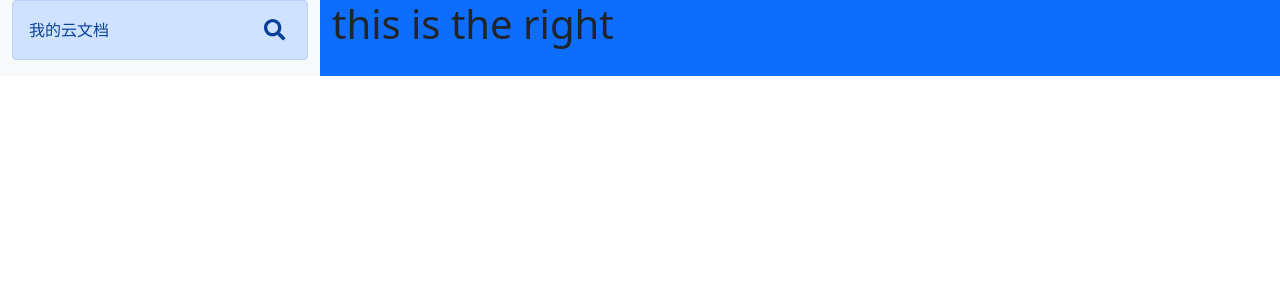
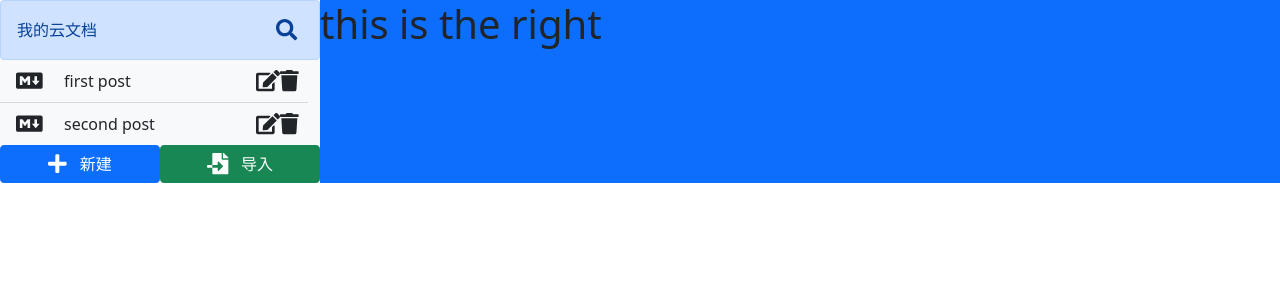
Before and after one commit to yk2001525/Cloud-Doc, a React (Create React App) app: page / in a window 1280 px wide. Shown: the top 300 px of the page. Built offline with nearby package versions, Linux system fonts and the light colour scheme.

Commit message:
08月23日17:15:56

```diff
--- a/package.json
+++ b/package.json
@@ -5,6 +5,7 @@
   "private": true,
   "dependencies": {
     "@fortawesome/fontawesome-svg-core": "^1.2.36",
+    "@fortawesome/free-brands-svg-icons": "^5.15.4",
     "@fortawesome/free-solid-svg-icons": "^5.15.4",
     "@fortawesome/react-fontawesome": "^0.1.15",
     "@testing-library/jest-dom": "^5.11.4",
--- a/src/App.css
+++ b/src/App.css
@@ -3,3 +3,9 @@
   border: none;
   color: inherit;
 }
+.c-link{
+  cursor: pointer;
+}
+.file-item{
+  width: 100%;
+}
--- a/src/App.js
+++ b/src/App.js
@@ -1,12 +1,39 @@
-import './App.css';
-import 'bootstrap/dist/css/bootstrap.min.css'
-import FileSearch from './components/FileSearch';
+import "./App.css";
+import "bootstrap/dist/css/bootstrap.min.css";
+import FileSearch from "./components/FileSearch";
+import FileList from "./components/FileList";
+import defaultFiles from "./utils/defaultFiles";
+import BottomBtn from "./components/BottomBtn";
+
+import { faPlus,faFileImport } from "@fortawesome/free-solid-svg-icons";
+
 function App() {
   return (
-    <div className="App container-fluid">
-      <div className="row">
+    <div className="App container-fluid px-0">
+      <div className="row g-0">
         <div className="col-3 bg-light left-panel">
-          <FileSearch title='我的云文档' onFileSearch={(value)=>{console.log(value)}}></FileSearch>
+          <FileSearch
+            title="我的云文档"
+            onFileSearch={(value) => {
+              console.log(value);
+            }}
+          ></FileSearch>
+          <FileList
+            onFileClick={(id) => {
+              console.log(id);
+            }}
+            onFileDelete={(id)=>{console.log(id)}}
+            files={defaultFiles}
+            onSaveEdit={(id,newValue)=>{console.log(id,newValue)}}
+          ></FileList>
+          <div className="row g-0">
+            <div className="col">
+              <BottomBtn text="新建" colorClass="btn-primary" icon={faPlus} ></BottomBtn>
+            </div>
+            <div className="col">
+              <BottomBtn text="导入" colorClass="btn-success" icon={faFileImport}></BottomBtn>
+            </div>
+          </div>
         </div>
         <div className="col-9 bg-primary right-panel">
           <h1>this is the right</h1>
--- /dev/null
+++ b/src/components/BottomBtn.js
@@ -0,0 +1,22 @@
+import React from 'react'
+import { FontAwesomeIcon } from "@fortawesome/react-fontawesome";
+import PropTypes from "prop-types";
+
+BottomBtn.propTypes = {
+    text: PropTypes.string,
+    colorClass: PropTypes.string,
+    icon:PropTypes.object.isRequired,
+    onBtnClick:PropTypes.func
+}
+BottomBtn.defaultProps={
+    text:'新建'
+}
+
+export default function BottomBtn({text,colorClass,onBtnClick,icon}) {
+    return (
+       <button type="button" style={{width:100+'%'}} onClick={onBtnClick} className={`btn btn-block no-border ${colorClass}`}>
+           <FontAwesomeIcon  style={{marginRight:1+'vw'}} size="lg" icon={icon} />
+           {text}
+       </button>
+    )
+}
--- /dev/null
+++ b/src/components/FileList.js
@@ -0,0 +1,98 @@
+import React, { useState, useEffect, useRef } from "react";
+import { FontAwesomeIcon } from "@fortawesome/react-fontawesome";
+import { faEdit, faTrash,faTimes } from "@fortawesome/free-solid-svg-icons";
+import { faMarkdown } from "@fortawesome/free-brands-svg-icons";
+import PropTypes from "prop-types";
+import useKeyPress from '../hooks/useKeyPress'
+
+FileList.propTypes = {
+  files: PropTypes.array,
+  onFileClick: PropTypes.func,
+  onFileDelete: PropTypes.func,
+  onSaveEdit: PropTypes.func
+};
+
+export default function FileList({
+  files,
+  onFileClick,
+  onSaveEdit,
+  onFileDelete,
+}) {
+    const [editStates,setEditStates] = useState(false)
+    const [value,setValue] = useState('')
+    const enterPressed = useKeyPress(13)
+    const escPressed = useKeyPress(27)
+    const closeSearch = ()=>{
+        setEditStates(false)
+        setValue('')
+    }
+    useEffect(()=>{
+        if(enterPressed && editStates){
+            const editItem = files.find(file=>file.id === editStates)
+                    onSaveEdit(editItem.id,value)
+                    setEditStates(false)
+                    setValue('')
+        }
+        if(escPressed && editStates){
+              closeSearch()
+        }
+    })
+  return (
+    <ul className="list-group list-group-flush file-list">
+      {files.map((file) => (
+        <li
+          className="list-group-item row bg-light d-flex align-items-center file-item"
+          key={file.id}
+        >
+            {   (file.id !== editStates) &&
+            <>
+                  <span className="col-2">
+                  <FontAwesomeIcon size="lg" icon={faMarkdown} />
+                </span>
+                <span
+                  onClick={()=>{onFileClick(file.id)}}
+                className="col-8 c-link">{file.title}</span>
+                <button
+                  type="button"
+                  className="icon-button col-1"
+                  onClick={() => {setEditStates(file.id);setValue(file.title)}}
+                >
+                  <FontAwesomeIcon title="编辑" size="lg" icon={faEdit} />
+                </button>
+                <button
+                  type="button"
+                  className="icon-button col-1"
+                  onClick={() => {onFileDelete(file.id)}}
+                >
+                  <FontAwesomeIcon title="删除" size="lg" icon={faTrash} />
+                </button>
+                </>
+
+
+            }
+            {
+                (file.id === editStates) &&
+                <>
+                <input
+                style={{width:83+'%'}}
+                  className="form-control col-10"
+                  onChange={(e) => {
+                    setValue(e.target.value);
+                  }}
+                  value={value}
+                />
+                <button
+                  type="button"
+                  className="icon-button col-2"
+                  onClick={closeSearch}
+                >
+                  <FontAwesomeIcon title="关闭" size="lg" icon={faTimes}/>
+                </button>
+              </>
+            }
+
+        </li>
+      ))}
+    </ul>
+  );
+}
--- a/src/components/FileSearch.js
+++ b/src/components/FileSearch.js
@@ -2,6 +2,7 @@ import React, { useState,useEffect,useRef } from "react";
 import { FontAwesomeIcon } from '@fortawesome/react-fontawesome'
 import {faSearch,faTimes} from '@fortawesome/free-solid-svg-icons'
 import PropTypes from 'prop-types'
+import useKeyPress from '../hooks/useKeyPress'
 
 FileSearch.propTypes = {
     title: PropTypes.string,
@@ -12,31 +13,40 @@ FileSearch.defaultProps={
     title:'我的云文档'
 }
 
+
 export default function FileSearch({ title, onFileSearch }) {
   const [inputActive, setInputActive] = useState(false);
   const [value, setValue] = useState("");
+  const enterPressed = useKeyPress(13)
+  const escPressed = useKeyPress(27)
 
   let node = useRef(null)
 
-  const closeSearch = (e)=>{
-    e.preventDefault()
+  const closeSearch = ()=>{
     setInputActive(false)
     setValue('')
   }
 
   useEffect(()=>{
-      const handleInputEvent = (event)=>{
-          const {keyCode} = event
-          if(keyCode === 13 && inputActive){
-              onFileSearch(value)
-          }else if(keyCode === 27 && inputActive){
-            closeSearch(event)
-          }
-      }
-      document.addEventListener('keyup',handleInputEvent)
-      return ()=>{
-          document.removeEventListener('keyup',handleInputEvent)
-      }
+    if(enterPressed && inputActive){
+        onFileSearch(value)
+    }
+    if(escPressed && inputActive){
+        closeSearch()
+    }
+    //   const handleInputEvent = (event)=>{
+    //       const {keyCode} = event
+    //       if(keyCode === 13 && inputActive){
+    //           onFileSearch(value)
+    //       }else if(keyCode === 27 && inputActive){
+    //         closeSearch(event)
+    //       }
+    //   }
+    //   document.addEventListener('keyup',handleInputEvent)
+    //   return ()=>{
+    //       document.removeEventListener('keyup',handleInputEvent)
+    //   }
+
   })
   useEffect(()=>{
       if(inputActive){
@@ -44,7 +54,7 @@ export default function FileSearch({ title, onFileSearch }) {
       }
   },[inputActive])
   return (
-    <div className="alert alert-primary d-flex justify-content-between align-items-center">
+    <div className="alert alert-primary d-flex justify-content-between align-items-center mb-0">
       {!inputActive &&
         <>
           <span>{title}</span>
--- /dev/null
+++ b/src/hooks/useKeyPress.js
@@ -0,0 +1,26 @@
+import React, { useState,useEffect,useRef } from "react";
+
+const useKeyPress = (targetKeyCode)=>{
+    const [keyPressed,setKeyPressed] = useState(false)
+
+    const keyDownHandler = ({keyCode}) =>{
+        if(keyCode === targetKeyCode){
+            setKeyPressed(true)
+        }
+    }
+    const keyUpHandler = ({keyCode}) =>{
+        if(keyCode === targetKeyCode){
+            setKeyPressed(false)
+        }
+    }
+    useEffect(()=>{
+        document.addEventListener('keydown',keyDownHandler)
+        document.addEventListener('keyup',keyUpHandler)
+        return ()=>{
+            document.removeEventListener('keydown',keyDownHandler)
+            document.removeEventListener('keyup',keyUpHandler)
+        }
+    },[])
+    return keyPressed
+}
+export default useKeyPress
--- /dev/null
+++ b/src/utils/defaultFiles.js
@@ -0,0 +1,15 @@
+const defaultFiles = [
+    {
+        id:'1',
+        title:'first post',
+        body:'should be aware of this',
+        createdAt:1563762965704
+    },
+    {
+        id:'2',
+        title:'second post',
+        body:'## this is the title',
+        createdAt:1563762965704
+    }
+]
+export default defaultFiles
```
Also changed, not shown: 1 other file (tests, documents, lock files or other folders).
